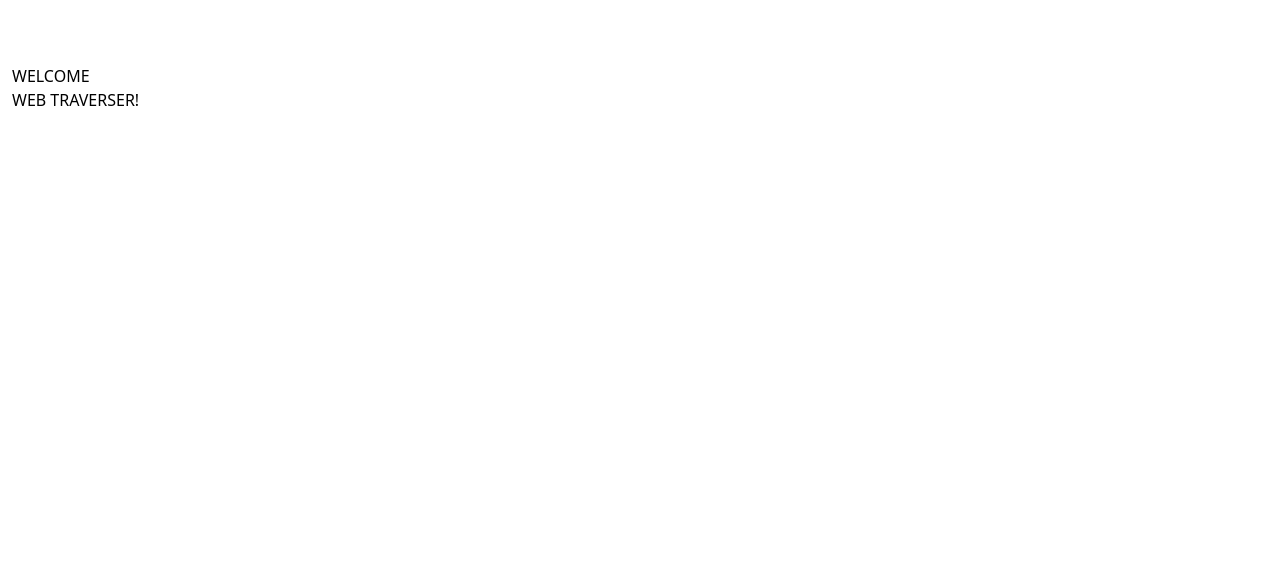
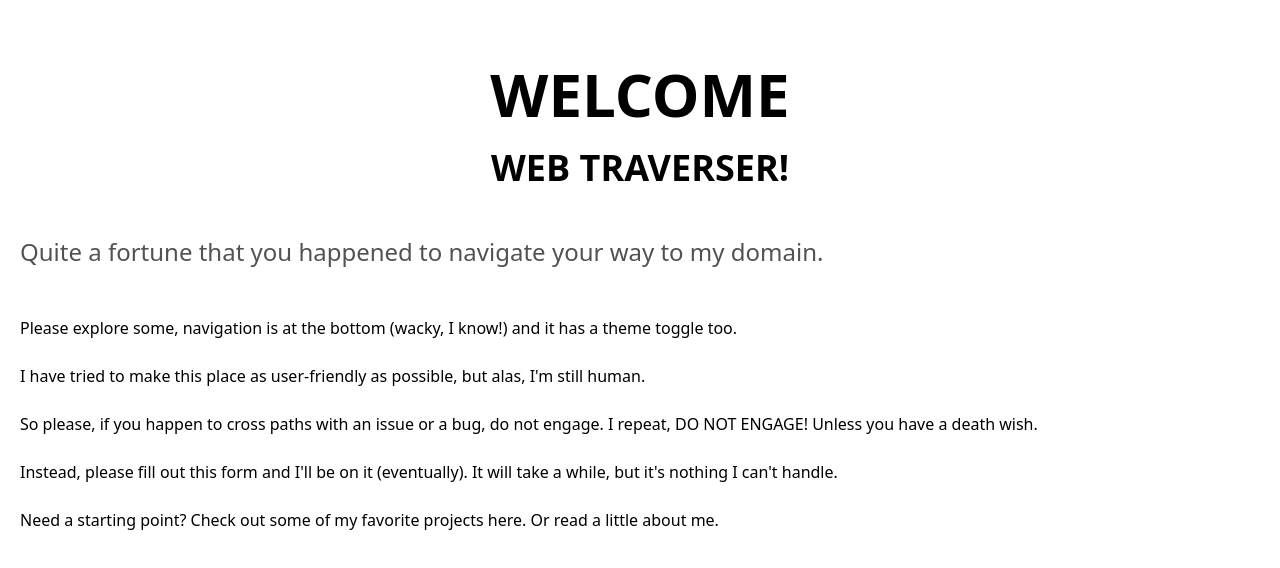
Before and after one commit to martinthewacky/wacky-dev, a Next.js app: page / in a window 1280 px wide. Shown: the top 568 px of the page. Built offline with nearby package versions, Linux system fonts and the light colour scheme.

Commit message:
Edit index.js

```diff
--- a/pages/index.js
+++ b/pages/index.js
@@ -11,10 +11,42 @@ export default function Home() {
           content="The home of Wacky Dev welcomes you with unbelievable gratitude."
         />
       </Head>
-      <div className="w-full h-full">
-        <section className="w-full px-3">
-          <h1 className="">WELCOME</h1>
-          <h2 className="">WEB TRAVERSER!</h2>
+      <div className="w-full h-full overflow-y-scroll">
+        <section className="w-full px-5">
+          <h1 className="text-6xl font-extrabold text-center">WELCOME</h1>
+          <br />
+          <h2 className="text-4xl font-semibold text-center">WEB TRAVERSER!</h2>
+          <br />
+          <br />
+          <h4 className="text-2xl text-neutral-600">
+            Quite a fortune that you happened to navigate your way to my domain.
+          </h4>
+          <br />
+          <br />
+          <p>
+            Please explore some, navigation is at the bottom (wacky, I know!)
+            and it has a theme toggle too.
+          </p>
+          <br />
+          <p>
+            I have tried to make this place as user-friendly as possible, but
+            alas, I'm still human.
+          </p>
+          <br />
+          <p>
+            So please, if you happen to cross paths with an issue or a bug, do
+            not engage. I repeat, DO NOT ENGAGE! Unless you have a death wish.
+          </p>
+          <br />
+          <p>
+            Instead, please fill out this form and I'll be on it (eventually).
+            It will take a while, but it's nothing I can't handle.
+          </p>
+          <br />
+          <p>
+            Need a starting point? Check out some of my favorite projects here.
+            Or read a little about me.
+          </p>
         </section>
       </div>
     </Layout>
```
